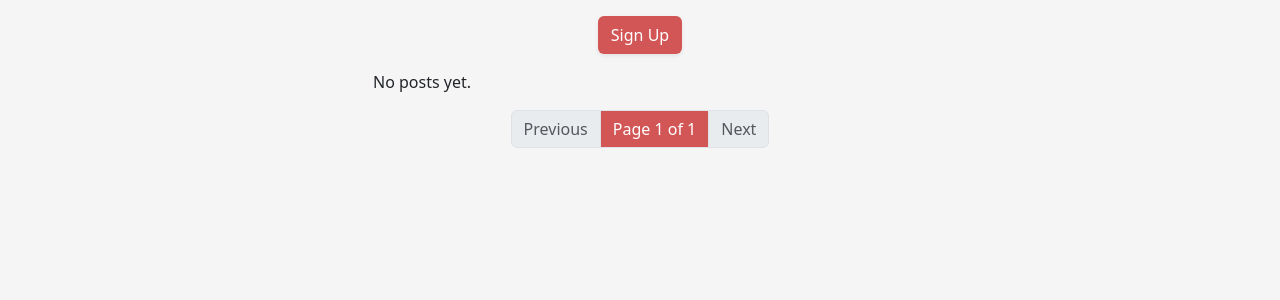
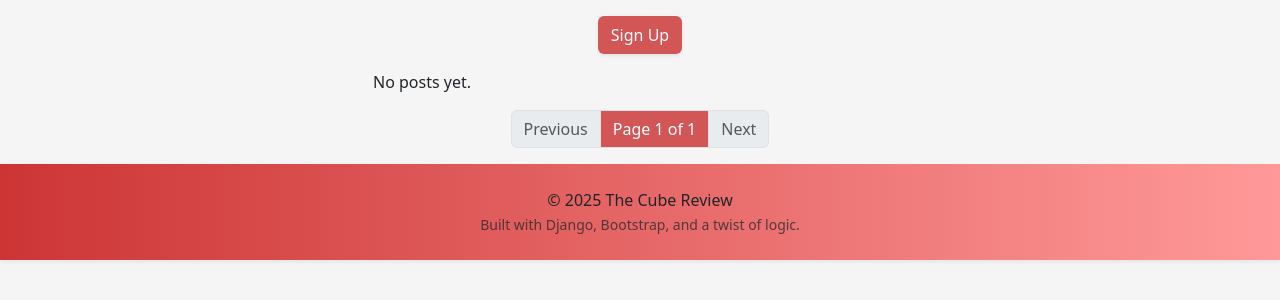
Before and after one commit to arun-dhanjal/the_cube_review, a Django app: page / in a window 1280 px wide. Shown: the part 169-469 px from the top of the page. Run offline with Django 4.2, Linux system fonts and the light colour scheme; data that the repository does not hold is empty.

Commit message:
Add footer to base.html

```diff
--- a/static/css/style.css
+++ b/static/css/style.css
@@ -25,6 +25,12 @@ body {
         -1px  1px 0 black,
          1px  1px 0 black;
     font-family: Arial, sans-serif;
+}
+
+footer {
+    background: linear-gradient(to right, #cd3535, #ff9999);
+    padding-top: 0.25rem;
+    padding-bottom: 0.25rem;
 }
 
 .faded {
--- a/templates/base.html
+++ b/templates/base.html
@@ -13,6 +13,7 @@
 
 <body>
 
+    <!-- Site header -->
     <nav class="navbar navbar-expand-lg px-3 sticky-top">
         <a class="navbar-brand" href="{% url 'feed' %}"><i>The Cube Review</i></a>
         <div class="ms-auto">
@@ -30,6 +31,14 @@
         {% block content %}{% endblock %}
     </div>
 
+    <!-- Site footer -->
+     <footer class="text-center py-4 mt-auto shadow-sm">
+        <div class="container">
+            <p class="mb-0">© {% now "Y" %} The Cube Review</p>
+            <small class="text-muted">Built with Django, Bootstrap, and a twist of logic.</small>
+        </div>
+     </footer>
+
     <script src="https://cdn.jsdelivr.net/npm/bootstrap@5.3.8/dist/js/bootstrap.bundle.min.js" integrity="sha384-FKyoEForCGlyvwx9Hj09JcYn3nv7wiPVlz7YYwJrWVcXK/BmnVDxM+D2scQbITxI" crossorigin="anonymous"></script>
 
 </body>
```
